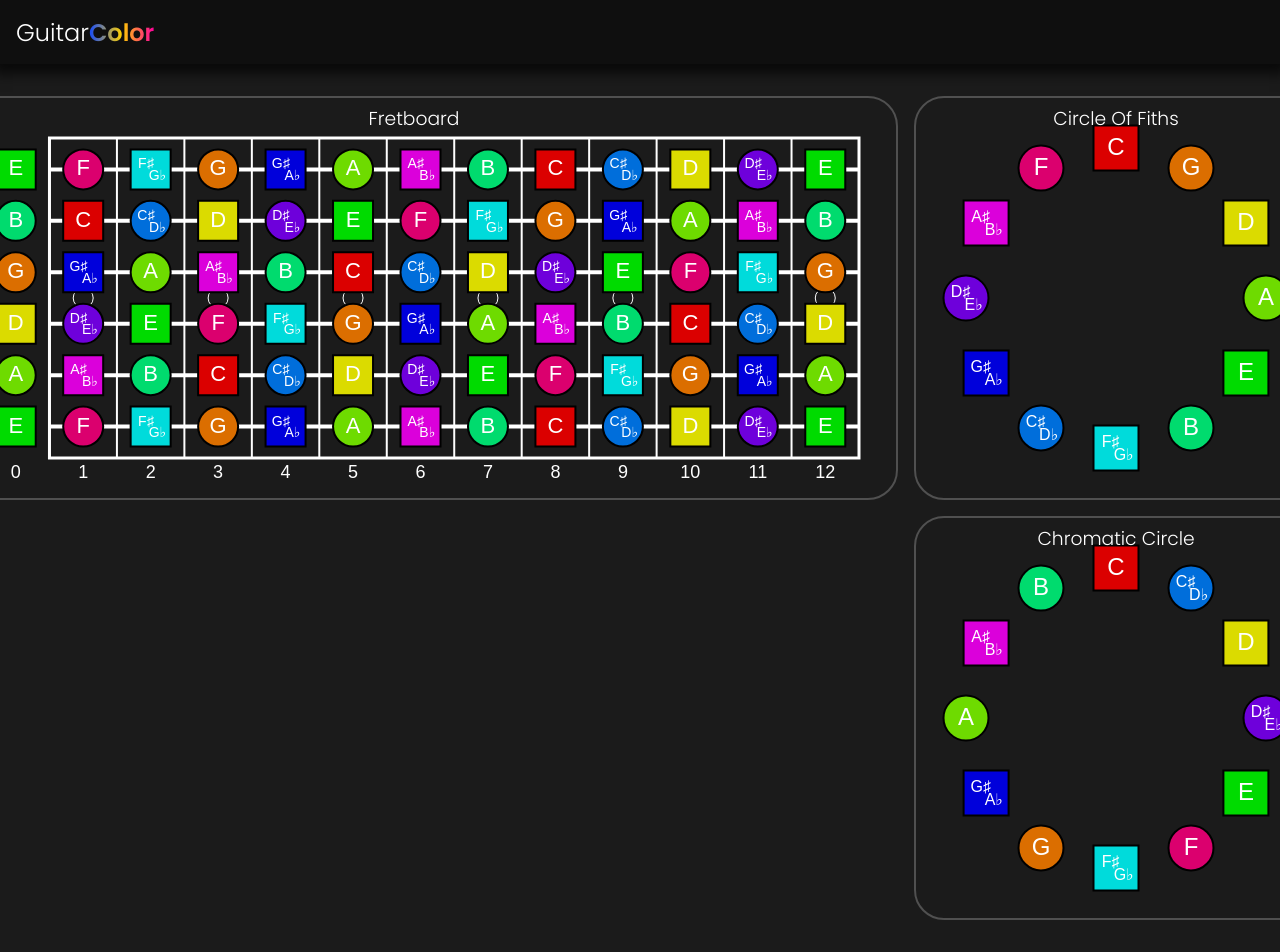
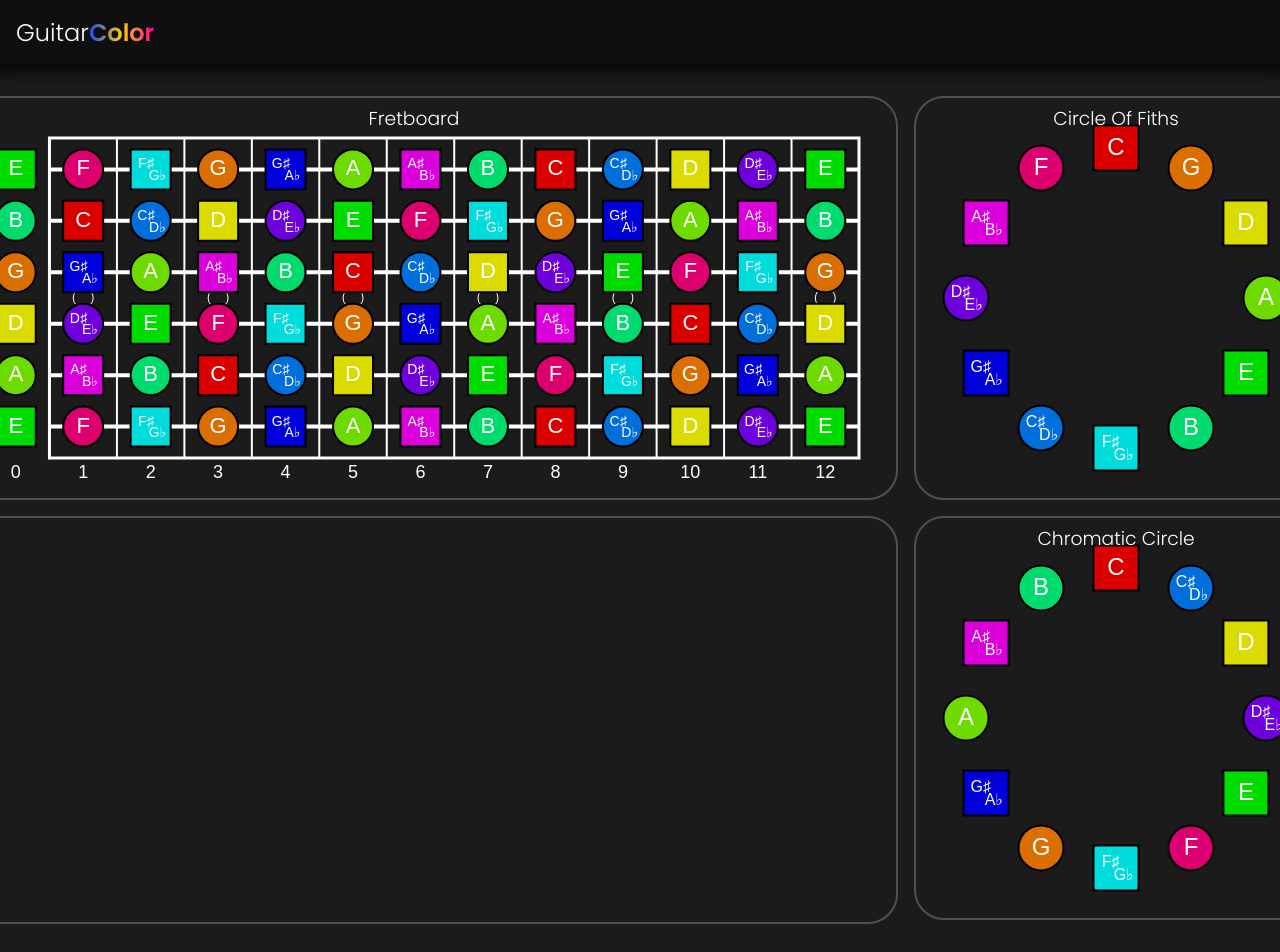
Before and after one commit to casperrr/color-guitar, a Next.js app: page / in a window 1280 px wide. Shown: the top 952 px of the page. Built offline with nearby package versions, Linux system fonts and the light colour scheme.

Commit message:
added the controls box into the grid

```diff
--- a/app/homePage.module.css
+++ b/app/homePage.module.css
@@ -33,3 +33,8 @@
 .circleChrom{
     grid-column: 3;
 }
+
+.controls{
+    grid-row: 2 / 3;
+    grid-column: 1 / span 2;
+}
--- a/app/page.jsx
+++ b/app/page.jsx
@@ -3,6 +3,7 @@ import Fretboard from '@/components/Fretboard/Fretboard';
 import styles from './homePage.module.css';
 import CircleOfFiths from '@/components/CircleOfFiths/CircleOfFiths';
 import ChromaticCircle from '@/components/ChromaticCircle/ChromaticCircle';
+import Controls from '@/components/Controls/Controls';
 
 export default function Home() {
   return (
@@ -16,6 +17,9 @@ export default function Home() {
       <div className={styles.circleChrom}>
         <ChromaticCircle />
       </div>
+      <div className={styles.controls}>
+        <Controls/>
+      </div>
       {/* <div className={styles.circle_container}>
       </div> */}
     </main>
--- /dev/null
+++ b/components/Controls/Controls.jsx
@@ -0,0 +1,10 @@
+import styles from './Controls.module.css';
+
+export default function Controls(){
+
+    return(
+        <div className={styles.controls_container}>
+
+        </div>
+    );
+}
--- /dev/null
+++ b/components/Controls/Controls.module.css
@@ -0,0 +1,8 @@
+
+.controls_container{
+    border: #ffffff3b;
+    border-style: solid;
+    border-width: 2px;
+    border-radius: 30px;
+    height: 100%;
+}
```
Also changed, not shown: components/Inputs/Dropdown/Dropdown.jsx (added, +10 -0 lines).
